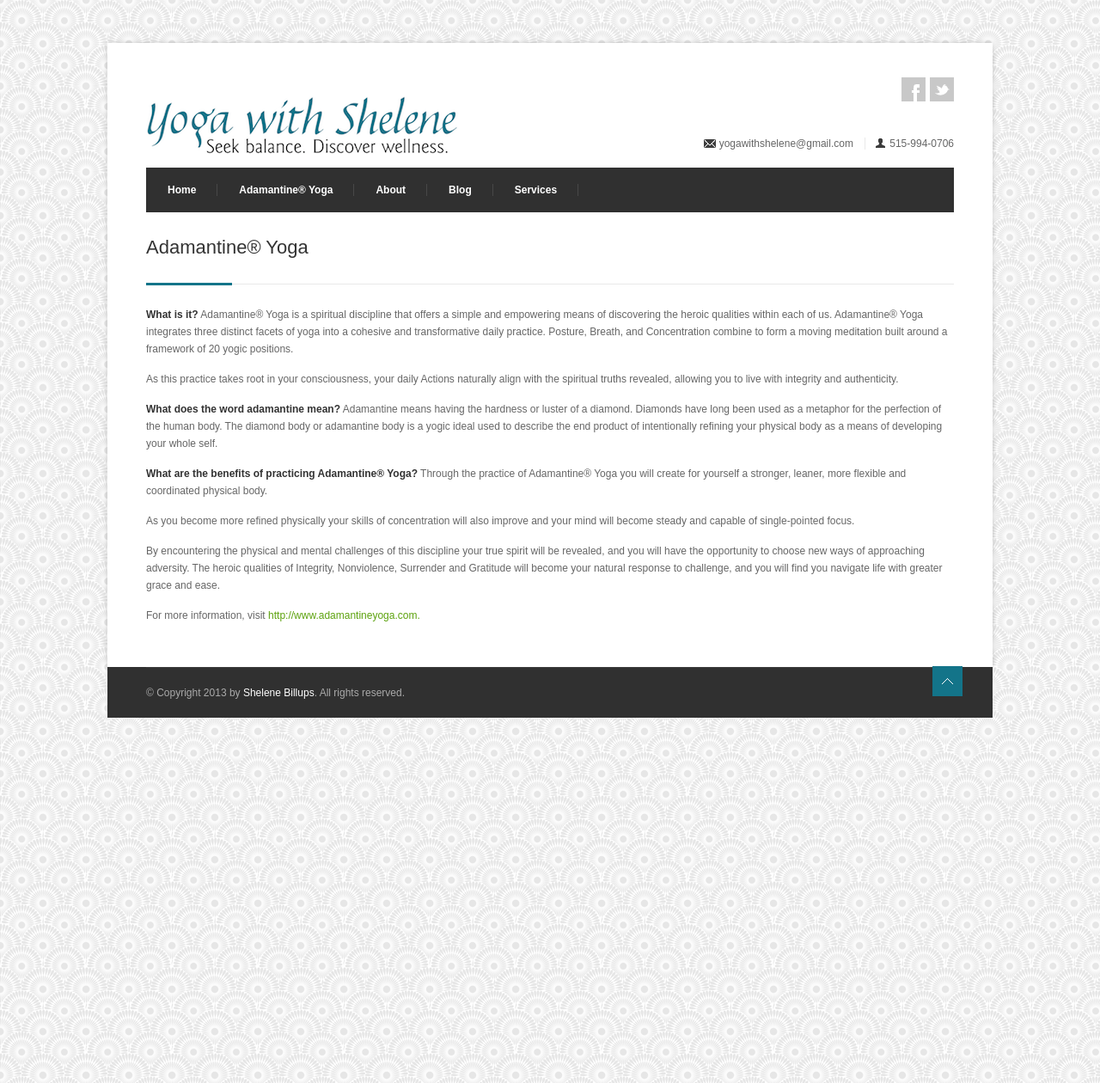
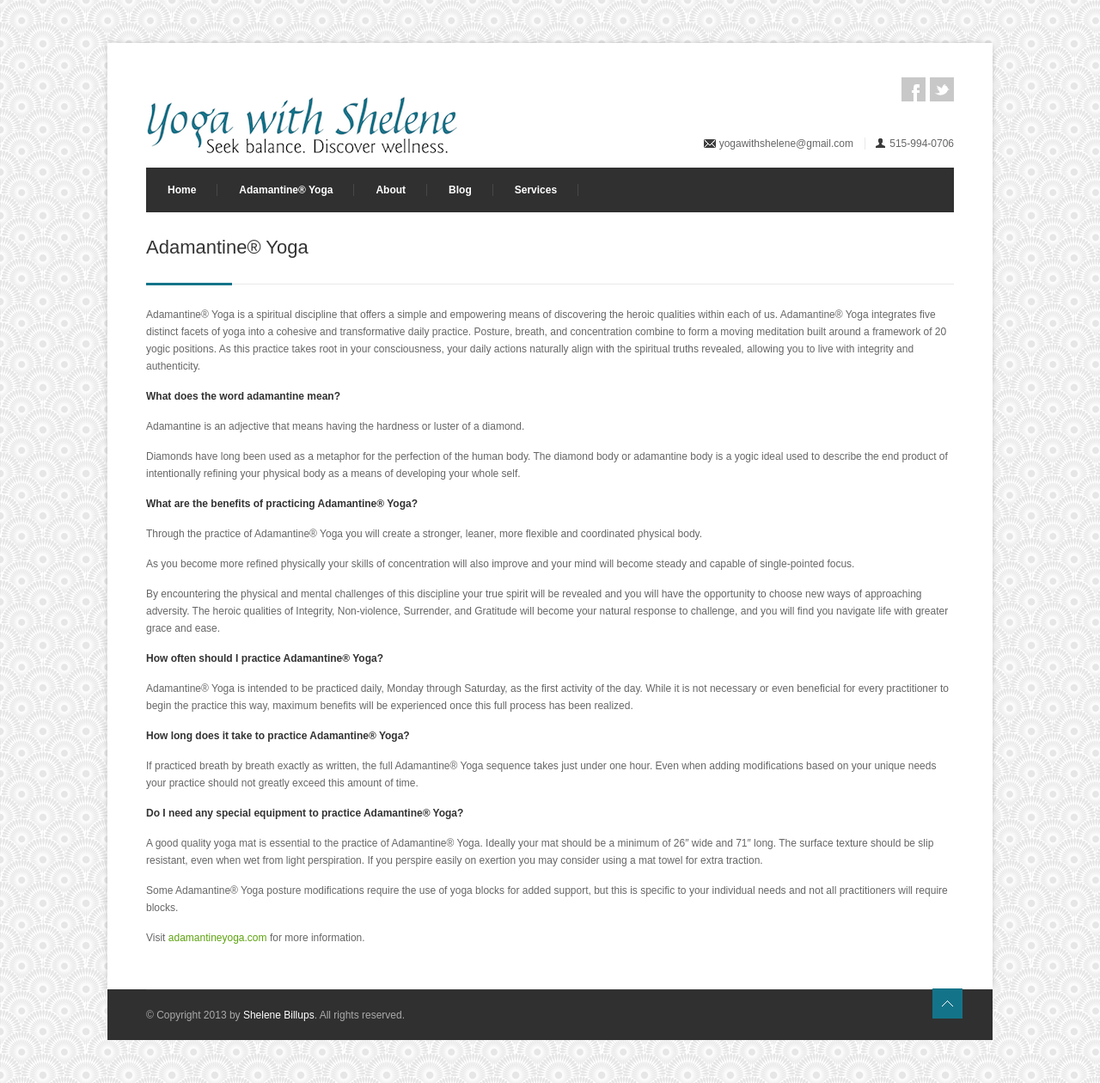
Before and after one commit to yogawithshelene/yogawithshelene.github.io, a Jekyll site: the page built from adamantine/index.html, in a window 1280 px wide. Shown: the whole page at 86% size. Built offline with Jekyll 4.4.1, drawn with Linux system fonts in a browser that asks for light colours; nearby versions of some CDN libraries; Markdown is read by kramdown in place of the engine named in the settings.

Commit message:
modified adamantine text

```diff
--- a/_layouts/default.html
+++ b/_layouts/default.html
@@ -4,7 +4,7 @@
 <!--[if (gte IE 9)|!(IE)]><!--><html lang="en"><!--<![endif]-->
 <head>
 <meta charset="utf-8">
-<title>Yoga with Shelene | Altoona - Des Moines, IA</title>
+<title>Yoga with Shelene | Adamantine® |  Altoona - Des Moines, IA</title>
 <meta name="viewport" content="width=device-width, initial-scale=1, maximum-scale=1">
 <meta name="description" content="Seek balance. Discover wellness. Reveal your best self with a customized yoga practice. Shelene Billups, RYT-200.  yogawithshelene@gmail.com | 515-994-0706">
 <meta name="keywords" content="Billups, Shelene, yoga, Altoona, Des Moines, Iowa, Adamantine, balance, wellness, personal training, coaching, private yoga sessions, teacher">
--- a/adamantine/index.html
+++ b/adamantine/index.html
@@ -24,20 +24,40 @@ title: Adamantine Yoga
 
 	<!-- Standard Structure -->
 	<div class="sixteen column">
-    <p><strong>What is it?</strong> Adamantine® Yoga is a spiritual discipline that offers a simple and empowering means of discovering the heroic qualities within each of us.  Adamantine® Yoga integrates three distinct facets of yoga into a cohesive and transformative daily practice. Posture, Breath, and Concentration combine to form a moving meditation built around a framework of 20 yogic positions.</p>
 
-    <p>As this practice takes root in your consciousness, your daily Actions naturally align with the spiritual truths revealed, allowing you to live with integrity and authenticity.</p>
+<p>Adamantine® Yoga is a spiritual discipline that offers a simple and empowering means of discovering the heroic qualities within each of us. Adamantine® Yoga integrates five distinct facets of yoga into a cohesive and transformative daily practice. Posture, breath, and concentration combine to form a moving meditation built around a framework of 20 yogic positions. As this practice takes root in your consciousness, your daily actions naturally align with the spiritual truths revealed, allowing you to live with integrity and authenticity.</p>
 
-    <p><strong>What does the word adamantine mean?</strong> Adamantine means having the hardness or luster of a diamond.  Diamonds have long been used as a metaphor for the perfection of the human body.  The diamond body or adamantine body is a yogic ideal used to describe the end product of intentionally refining your physical body as a means of developing your whole self.</p>
+<p><strong>What does the word adamantine mean?</strong></p>
 
-    <p><strong>What are the benefits of practicing Adamantine® Yoga?</strong> Through the practice of Adamantine® Yoga you will create for yourself a stronger, leaner, more flexible and coordinated physical body. </p>
+<p>Adamantine is an adjective that means having the hardness or luster of a diamond.</p>
 
-    <p>As you become more refined physically your skills of concentration will also improve and your mind will become steady and capable of single-pointed focus.</p>
+<p>Diamonds have long been used as a metaphor for the perfection of the human body. The diamond body or adamantine body is a yogic ideal used to describe the end product of intentionally refining your physical body as a means of developing your whole self.</p>
 
-    <p>By encountering the physical and mental challenges of this discipline your true spirit will be revealed, and you will have the opportunity to choose new ways of approaching adversity.  The heroic qualities of Integrity, Nonviolence, Surrender and Gratitude will become your natural response to challenge, and you will find you navigate life with greater grace and ease.</p>
+<p><strong>What are the benefits of practicing Adamantine® Yoga?</strong></p>
 
-    <p>For more information, visit <a href="http://adamantineyoga.com/">http://www.adamantineyoga.com.</a></p>
-	</div>
+<p>Through the practice of Adamantine® Yoga you will create a stronger, leaner, more flexible and coordinated physical body.</p>
+
+<p>As you become more refined physically your skills of concentration will also improve and your mind will become steady and capable of single-pointed focus.</p>
+
+<p>By encountering the physical and mental challenges of this discipline your true spirit will be revealed and you will have the opportunity to choose new ways of approaching adversity. The heroic qualities of Integrity, Non-violence, Surrender, and Gratitude will become your natural response to challenge, and you will find you navigate life with greater grace and ease.</p>
+
+<p><strong>How often should I practice Adamantine® Yoga?</strong></p>
+
+<p>Adamantine® Yoga is intended to be practiced daily, Monday through Saturday, as the first activity of the day. While it is not necessary or even beneficial for every practitioner to begin the practice this way, maximum benefits will be experienced once this full process has been realized.</p>
+
+<p><strong>How long does it take to practice Adamantine® Yoga?</strong></p>
+
+<p>If practiced breath by breath exactly as written, the full Adamantine® Yoga sequence takes just under one hour. Even when adding modifications based on your unique needs your practice should not greatly exceed this amount of time.</p>
+
+<p><strong>Do I need any special equipment to practice Adamantine® Yoga?</strong></p>
+
+<p>A good quality yoga mat is essential to the practice of Adamantine® Yoga. Ideally your mat should be a minimum of 26″ wide and 71″ long. The surface texture should be slip resistant, even when wet from light perspiration. If you perspire easily on exertion you may consider using a mat towel for extra traction.</p>
+
+<p>Some Adamantine® Yoga posture modifications require the use of yoga blocks for added support, but this is specific to your individual needs and not all practitioners will require blocks.</p>
+
+<p>Visit <a href="http://adamantineyoga.com/">adamantineyoga.com</a> for more information.</p>
+
+</div>
 
 	<!-- Standard Structure End -->
 
```
